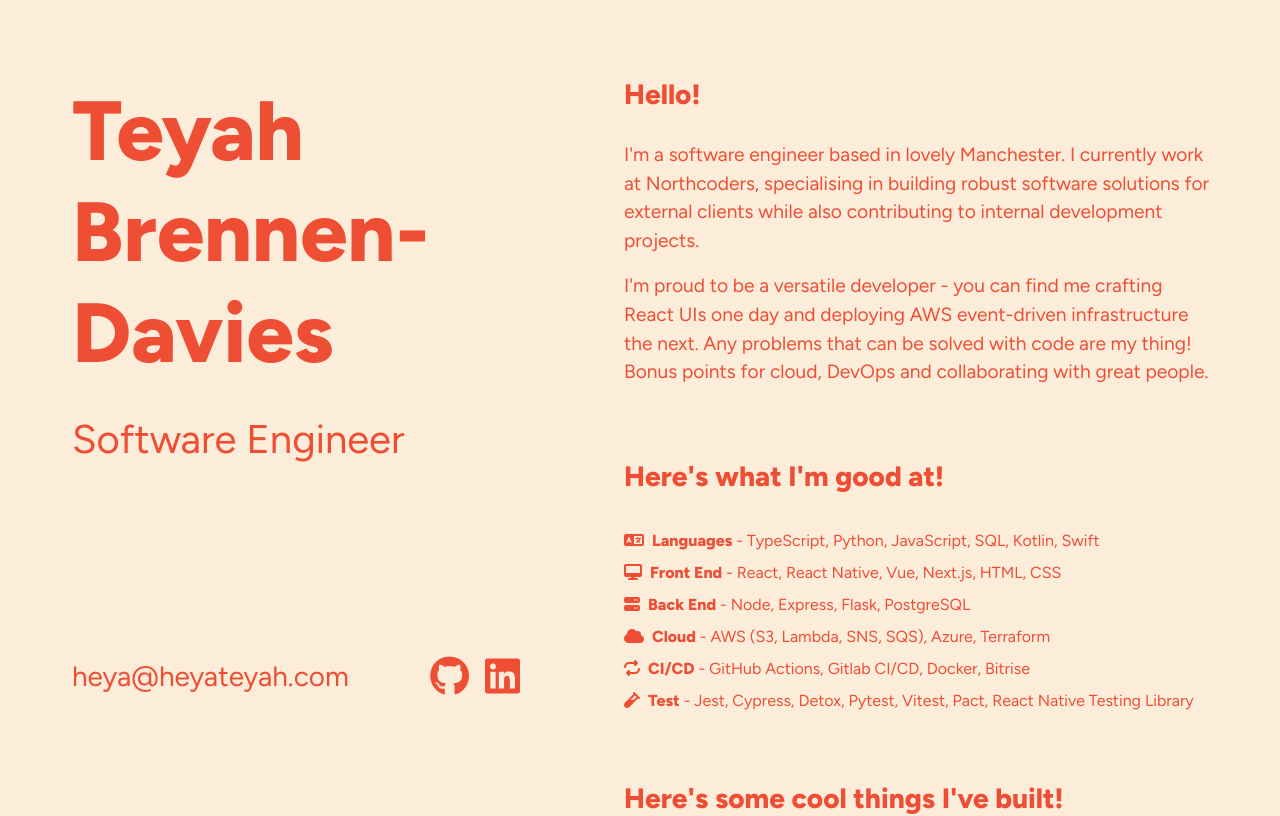
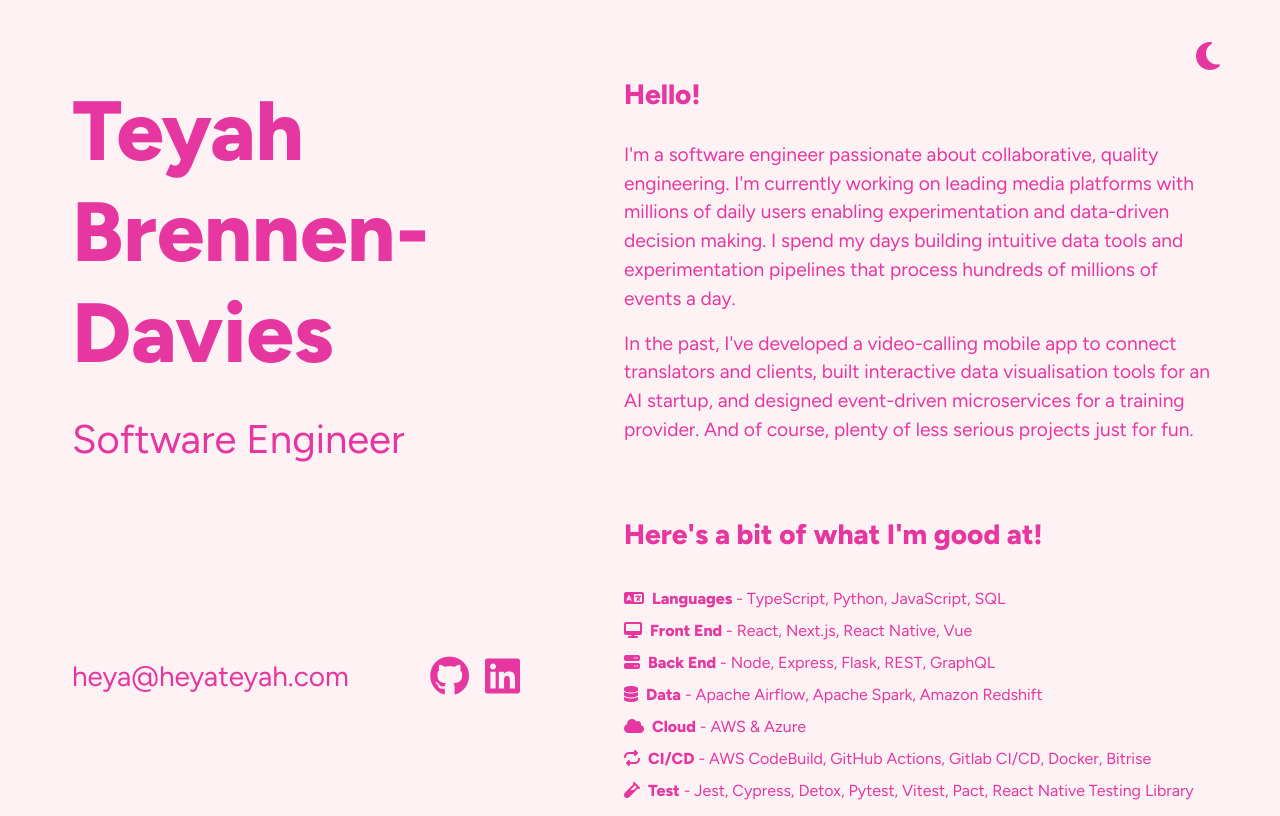
Before and after one commit to teyahbd/my-portfolio-site, a React (Vite) app: page / in a window 1280 px wide. Shown: the top 816 px of the page. Built offline with nearby package versions, Linux system fonts and the light colour scheme; a web font is replaced by a local one.

Commit message:
refactor: update content and add dark mode

```diff
--- a/src/App.css
+++ b/src/App.css
@@ -66,3 +66,42 @@ html {
     opacity: 1;
   }
 }
+
+:root {
+  --primary-background-color: #fef2f5;
+  --tertiary-font-color: #3b4993;
+  --transition-duration: 0.3s;
+}
+
+body {
+  background-color: var(--primary-background-color);
+  color: var(--tertiary-font-color);
+  transition: background-color var(--transition-duration) ease, color var(--transition-duration) ease;
+}
+
+#theme-toggle {
+  position: fixed;
+  top: 2rem;
+  right: 3rem;
+  background: none;
+  border: none;
+  font-size: 1.5rem;
+  cursor: pointer;
+  color: var(--primary-font-color);
+  transition: color var(--transition-duration) ease;
+}
+
+#theme-toggle i {
+  font-size: 2rem;
+  width: 3rem; /* Adds a fixed width to normalize the moon icon */
+  height: 3rem; /* Ensures consistent height */
+  display: inline-flex; /* Centers the icon within the fixed dimensions */
+  align-items: center;
+  justify-content: center;
+  transition: opacity var(--transition-duration) ease, transform var(--transition-duration) ease;
+}
+
+#theme-toggle i.fade-out {
+  opacity: 0;
+  transform: scale(0.8);
+}
--- a/src/App.tsx
+++ b/src/App.tsx
@@ -19,6 +19,8 @@ function App() {
   });
   const [projects, setProjects] = useState(emptyProjects);
   const [intro, setIntro] = useState([] as string[]);
+  const [isDarkMode, setIsDarkMode] = useState(false);
+
   useEffect(() => {
     const info = getInfo();
     const intro = getIntro();
@@ -29,11 +31,36 @@ function App() {
     setProjects(projects);
   }, []);
 
+  useEffect(() => {
+    const root = document.documentElement;
+    if (isDarkMode) {
+      root.style.setProperty("--primary-background-color", "#171d3a");
+      root.style.setProperty("--tertiary-font-color", "#fef2f5");
+    } else {
+      root.style.setProperty("--primary-background-color", "#fef2f5");
+      root.style.setProperty("--tertiary-font-color", "#3b4993");
+    }
+  }, [isDarkMode]);
+
+const toggleTheme = () => {
+  const icon = document.querySelector("#theme-toggle i");
+  if (icon) {
+    icon.classList.add("fade-out");
+    setTimeout(() => {
+      setIsDarkMode((prevMode) => !prevMode);
+      icon.classList.remove("fade-out");
+    }, 300); // Match the transition duration in CSS
+  }
+};
   return (
     <>
       {/* <OmbreCircle /> */}
       <div id="page-background"></div>
+      <button id="theme-toggle" onClick={toggleTheme}>
+        <i className={isDarkMode ? "fa-solid fa-sun" : "fa-solid fa-moon"}></i>
+      </button>
       {
+
         <div id="main-page">
           <HeaderSection info={personalInfo} intro={intro} />
           <ScrollContainer
--- a/src/atoms/CreditFooter/CreditFooter.tsx
+++ b/src/atoms/CreditFooter/CreditFooter.tsx
@@ -1,9 +1,9 @@
 import "./styles.css";
 
-function CreditFooter(props: { name: string }) {
+function CreditFooter() {
   return (
     <footer>
-      <p id="credit-footer">© 2024 {props.name}</p>
+      <p id="credit-footer">© 2025 Made with 🩷 by me</p>
       {/* <p id="footer-icon">✨</p> */}
     </footer>
   );
--- a/src/data/intro.ts
+++ b/src/data/intro.ts
@@ -1,8 +1,10 @@
 export const getIntro = (): string[] => {
   const intro = [
     // "Hello!",
-    "I'm a software engineer based in lovely Manchester.  I currently work at Northcoders, specialising in building robust software solutions for external clients while also contributing to internal development projects.",
-    "I'm proud to be a versatile developer - you can find me crafting React UIs one day and deploying AWS event-driven infrastructure the next. Any problems that can be solved with code are my thing! Bonus points for cloud, DevOps and collaborating with great people.",
+    "I'm a software engineer passionate about collaborative, quality engineering. I'm currently working on leading media platforms with millions of daily users enabling experimentation and data-driven decision making. I spend my days building intuitive data tools and experimentation pipelines that process hundreds of millions of events a day.",
+    "In the past, I've developed a video-calling mobile app to connect translators and clients, built interactive data visualisation tools for an AI startup, and designed event-driven microservices for a training provider. And of course, plenty of less serious projects just for fun."
   ];
   return intro;
 };
+
+//     "I'm proud to be a versatile developer - you can find me crafting React UIs one day and deploying AWS event-driven infrastructure the next. Any problems that can be solved with code are my thing!",
--- a/src/index.css
+++ b/src/index.css
@@ -18,12 +18,12 @@
   --header-font: "Figtree", sans-serif;
   /* make secondary times if using playfair */
   --primary-font: "Figtree", sans-serif;
-  --primary-background-color: #fcedda;
+  --primary-background-color: #fef2f5;
   --secondary-background-color: yellow;
-  --primary-font-color: #ee4e34;
+  --primary-font-color: 	#e637a0;
   --secondary-font-color: #c3402b;
   /* --secondary-font-color: #b01700; */
-  --tertiary-font-color: #ff8f7d;
+  --tertiary-font-color: #3b4993;
   --small-font-size: 1rem;
   --medium-font-size: 1.2rem;
   --medlar-font-size: 1.75rem;
@@ -35,3 +35,10 @@
   --standard-line-height: 150%;
   --large-line-height: 200%;
 }
+
+@media (prefers-color-scheme: dark) {
+  :root {
+    --primary-background-color: 	#171d3a;
+    --tertiary-font-color: #fef2f5;
+  }
+}
--- a/src/pages/ScrollContainer/ScrollContainer.tsx
+++ b/src/pages/ScrollContainer/ScrollContainer.tsx
@@ -13,8 +13,8 @@ interface ScrollContainerProps {
 }
 
 function ScrollContainer(props: ScrollContainerProps) {
-  const majorProjects = props.projects.filter((project) => project.isMajor);
-  const minorProjects = props.projects.filter((project) => !project.isMajor);
+  // const majorProjects = props.projects.filter((project) => project.isMajor);
+  // const minorProjects = props.projects.filter((project) => !project.isMajor);
   return (
     <div id="scroll-container" className="fade-in-quick">
       <IntroParagraph text={props.intro} forMobile={false} />
@@ -23,30 +23,33 @@ function ScrollContainer(props: ScrollContainerProps) {
         <div id="mini-ombre-circle" className="fade-in-quick"></div>
         <div id="mini-ombre-circle" className="fade-in-quick"></div>
       </div> */}
-      <h2 className="scroll-header">Here's what I'm good at!</h2>
+      <h2 className="scroll-header">Here's a bit of what I'm good at!</h2>
       <p className="stack-desc">
         <span className={"fa-solid fa-language name-icon"}></span>
         <span className="stack-type">Languages</span> - TypeScript, Python,
-        JavaScript, SQL, Kotlin, Swift
+        JavaScript, SQL
       </p>
       <p className="stack-desc">
         <span className={"fa-solid fa-desktop name-icon"}></span>
-        <span className="stack-type">Front End</span> - React, React Native,
-        Vue, Next.js, HTML, CSS
+        <span className="stack-type">Front End</span> - React, Next.js, React Native,
+        Vue
       </p>
       <p className="stack-desc">
         <span className={"fa-solid fa-server name-icon"}></span>
         <span className="stack-type">Back End</span> - Node, Express, Flask,
-        PostgreSQL
+        REST, GraphQL
+      </p>
+      <p className="stack-desc">
+        <span className={"fa-solid fa-database name-icon"}></span>
+        <span className="stack-type">Data</span> - Apache Airflow, Apache Spark, Amazon Redshift
       </p>
       <p className="stack-desc">
         <span className={"fa-solid fa-cloud name-icon"}></span>
-        <span className="stack-type">Cloud</span> - AWS (S3, Lambda, SNS, SQS),
-        Azure, Terraform
+        <span className="stack-type">Cloud</span> - AWS & Azure
       </p>
       <p className="stack-desc">
         <span className={"fa-solid fa-repeat name-icon"}></span>
-        <span className="stack-type">CI/CD</span> - GitHub Actions, Gitlab
+        <span className="stack-type">CI/CD</span> - AWS CodeBuild, GitHub Actions, Gitlab
         CI/CD, Docker, Bitrise
       </p>
       <p className="stack-desc">
@@ -54,7 +57,7 @@ function ScrollContainer(props: ScrollContainerProps) {
         <span className="stack-type">Test</span> - Jest, Cypress, Detox, Pytest,
         Vitest, Pact, React Native Testing Library
       </p>
-      <h2 className="scroll-header">Here's some cool things I've built!</h2>
+      {/* <h2 className="scroll-header">Here's some cool things I've built!</h2>
       <h2 className="scroll-subheader">Major Projects</h2>
       {majorProjects.map((project, index) => {
         return <Project project={project} index={index} />;
@@ -62,13 +65,13 @@ function ScrollContainer(props: ScrollContainerProps) {
       <h2 className="scroll-subheader">Minor Projects</h2>
       {minorProjects.map((project, index) => {
         return <Project project={project} index={index} />;
-      })}
+      })} */}
       <ContactFooter
         email={props.info.email ?? ""}
         info={props.info}
         forMobile={true}
       />
-      <CreditFooter name={props.info.name ?? "Teyah"} />
+      <CreditFooter />
     </div>
   );
 }
--- a/src/pages/ScrollContainer/styles.css
+++ b/src/pages/ScrollContainer/styles.css
@@ -86,6 +86,7 @@ p {
 
 .stack-type {
   font-weight: bold;
+  padding-left: 0.5rem
   /* text-decoration: underline; */
 }
 
```
